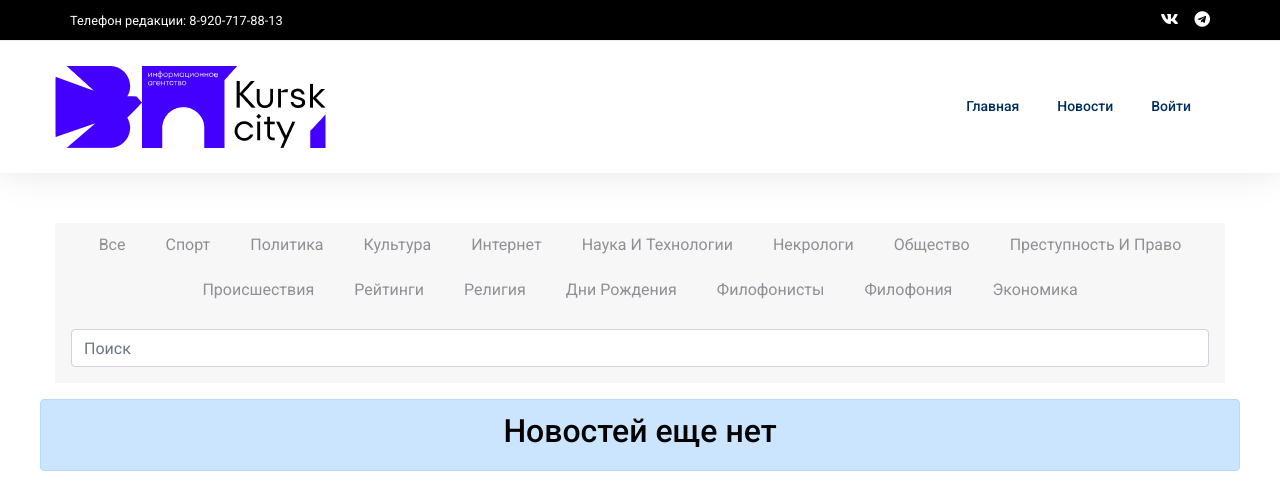
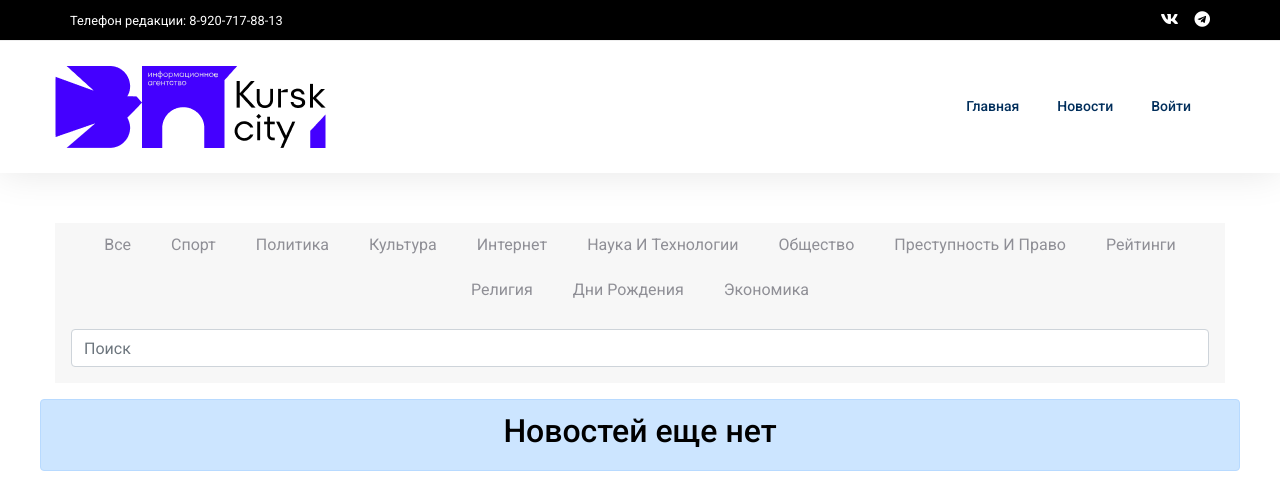
Before and after one commit to DEV-m1k0/Kursk-News, a Django app: page /category/ in a window 1280 px wide. Shown: the top 498 px of the page. Run offline with Django 4.2, Linux system fonts and the light colour scheme; data that the repository does not hold is empty; some libraries are stand-ins or nearby versions.

Commit message:
хватит всё ломать

```diff
--- a/core/api/models.py
+++ b/core/api/models.py
@@ -42,15 +42,11 @@ class Post(models.Model):
         ('Культура', 'Культура'),
         ('Интернет', 'Интернет'),
         ('Наука и технологии', 'Наука и технологии'),
-        ('Некрологи', 'Некрологи'),
         ('Общество', 'Общество'),
         ('Преступность и право', 'Преступность и право'),
-        ('Происшествия', 'Происшествия'),
         ('Рейтинги', 'Рейтинги'),
         ('Религия', 'Религия'),
         ('Дни рождения', 'Дни рождения'),
-        ('Филофонисты', 'Филофонисты'),
-        ('Филофония', 'Филофония'),
         ('Экономика', 'Экономика'),
     )
     type = models.CharField(max_length=40, choices=NEWS_TYPE, verbose_name='Тип новости')
@@ -73,7 +69,7 @@ class Post(models.Model):
                 img = img.convert('RGB')
 
             # Размер, к которому приводим изображение
-            target_size = (1200, 350)
+            target_size = (472, 354)
             img = img.resize(target_size, Image.LANCZOS)
 
             # Сохранение в буфер
--- a/core/api/views.py
+++ b/core/api/views.py
@@ -33,8 +33,6 @@
     serializer_class = PostSerializer
     parser_classes = [JSONParser, MultiPartParser]
 
-    @method_decorator(cache_page(60 * 60 * 2))
-    @method_decorator(vary_on_cookie)
     def get(self, request):
         obj = Post.objects.filter(status='На рассмотрении')
         serializer = PostSerializer(obj, many=True)
@@ -58,8 +56,6 @@
     queryset = Post.objects.all()
     serializer_class = PostSerializer
 
-    @method_decorator(cache_page(60 * 60 * 2))
-    @method_decorator(vary_on_cookie)
     def get(self, request):
         category = request.GET.get('category')
         display_name_to_key = {v: k for k, v in Post.NEWS_TYPE}
--- a/core/app/views.py
+++ b/core/app/views.py
@@ -33,7 +33,8 @@
     """
     Представление утверждения новости
     """
-    def post(srlf,request, pk):
+    def post(self,request, pk):
+        print(pk)
         post = Post.objects.get(pk=pk)
         post.status = 'Утверждена'
         post.save()
@@ -93,7 +94,7 @@
         context['posts_filtered_by_date'] = posts_filtered_by_date
 
         # Аннотируем количество лайков за неделю и сортируем
-        posts_filtered_by_likes = Post.objects.annotate(
+        posts_filtered_by_likes = Post.objects.filter(status='Утверждена').annotate(
             num_likes=Count(
                 'likes',
                 filter=Q(likes__created_at__gte=week_ago) # Фильтр лайков за неделю
@@ -106,9 +107,10 @@
 
         # Получение самой популярной новости по лайка. Если такой нет, то возвращаяет None
         try:
-            most_popular_post = posts_filtered_by_likes.first() if posts_filtered_by_likes.first().num_likes >0 else None
+            most_popular_post = posts_filtered_by_likes.first() if posts_filtered_by_likes.first().num_likes > 0 else None
         except:
             most_popular_post = None
+        print(posts_filtered_by_likes.first().num_likes )
         context['most_popular_post'] = most_popular_post
         return context
 
@@ -142,7 +144,7 @@
             context['posts'] = requests.get('http://127.0.0.1:8000/api/v1/approvedposts/').json()
         except:
             context['posts'] = None
-        context['categories'] = ['Спорт','Политика','Культура','Интернет','Наука и технологии','Некрологи','Общество','Преступность и право','Происшествия','Рейтинги','Религия','Дни рождения','Филофонисты','Филофония','Экономика']
+        context['categories'] = ['Спорт','Политика','Культура','Интернет','Наука и технологии','Общество','Преступность и право','Рейтинги','Религия','Дни рождения','Экономика']
         return context
 
     def get(self, request = None, *args, **kwargs):
@@ -319,7 +321,6 @@
 
     def get_context_data(self, **kwargs):
         context = super().get_context_data(**kwargs)
-
         # Получение пользователей через API
         context['posts'] = requests.get('http://127.0.0.1:8000/api/v1/postsonreview/').json()
         return context
--- a/core/core/urls.py
+++ b/core/core/urls.py
@@ -46,7 +46,7 @@ urlpatterns = [
     path('on_review_posts/<int:pk>/accept/', PostAcceptView.as_view(), name='post_accept'),
     path('profile/<int:pk>/edit/', ProfileEditView.as_view(), name='profile_edit'),
 
-    # Сьрос пароля через почту
+    # Сброс пароля через почту
     path('password_reset/', auth_views.PasswordResetView.as_view(
         email_template_name='registration/password_reset_email.html',
         template_name='registration/password_reset_form.html',
```
Also changed, not shown: core/api/migrations/0003_alter_post_type.py (added), core/templates/index.html (line endings or trailing spaces).
